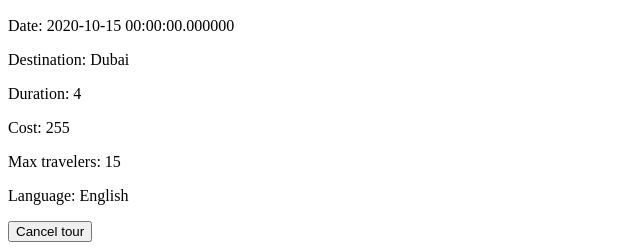
After one commit to khadijo/Group18.YourGuide.Prototype, a Flask app: template Gruppe_18/src/main/templates/user_tours.html in a window 1280 px wide. The commit adds this page. Shown: the part 1653-1903 px from the top of the page, without its empty margins (0-640 px from the left). Run offline with Flask 3, Linux system fonts and the light colour scheme; the template is opened without the code that fills it: values that come from a table or form of the project are taken from there, others are empty.

Commit message:
added the needed functionality so that a user can sign up to a tour and cancel a tour (basic)

```diff
--- a/Gruppe_18/src/main/app.py
+++ b/Gruppe_18/src/main/app.py
@@ -1,12 +1,11 @@
 import os
 from sqlite3 import IntegrityError
 
-from flask import Flask, render_template, request, flash
+from flask import Flask, render_template, request, flash, redirect, url_for
 from flask_sqlalchemy import SQLAlchemy
 from Gruppe_18.src.main.database.sql_alchemy import get_session
 from Gruppe_18.src.main.repository.AccountRepository import AccountRepository
-from Gruppe_18.src.main.model.models import Account
-
+from Gruppe_18.src.main.model.models import Account, tour_account_association
 app = Flask(__name__, template_folder='templates')
 module_path = os.path.dirname(os.path.abspath(__file__))
 database_name = os.path.join(module_path, "YourGuide.db")
@@ -43,8 +42,13 @@ def index():
     tours = Tour.query.all()
     return render_template('index.html')
 
+
+authenticated_user = None
+
+
 @app.route('/home', methods=['GET', 'POST'])
 def login():
+    global authenticated_user
     if request.method == 'POST':
         username = request.form['username']
         password = request.form['password']
@@ -52,13 +56,14 @@ def login():
             user = User.query.filter_by(username=username).first()
 
             if user and user.password == password:
+                authenticated_user = user
                 tours = Tour.query.all()
                 return render_template('homepage.html', tours=tours)
             else:
-                flash('Feil brukernavn eller passord', 'danger')
+                flash('Wrong username or password', 'danger')
 
         except IntegrityError:
-            flash('Det oppestod en feil ved innlogging', 'danger')
+            flash('An error occurred during login.', 'danger')
 
         return render_template('index.html')
 
@@ -76,6 +81,47 @@ def account_reg():
 
     return render_template('User_register.html')
 
+@app.route('/register_for_tour', methods=['POST'])
+def register_for_tour():
+    global authenticated_user
+    if authenticated_user is not None:
+        tour_id = request.form.get('tour_id')
+        user_id = authenticated_user.id
+        account_rep.account_register_to_tour(tour_id, user_id)
+        return 'You are now registered for the tour.'
+    else:
+        return 'You must be logged in to register for a tour', 401
+
+@app.route('/user_tours')
+def user_tours():
+    global authenticated_user
+    if authenticated_user is not None:
+        user_id = authenticated_user.id
+        user_tours = session.query(Tour).join(
+            tour_account_association, Tour.id == tour_account_association.c.tour_id
+        ).filter(tour_account_association.c.account_id == user_id).all()
+
+        user = session.query(Account).filter_by(account_id=user_id).first()
+
+        return render_template('user_tours.html', user_tours=user_tours, user=user)
+    else:
+        flash('You must be logged in to see your registered tours.', 'danger')
+        return redirect(url_for('login'))
+
+
+@app.route('/cancel_tour', methods=['POST'])
+def cancel_tour():
+    global authenticated_user
+    if authenticated_user is not None:
+        tour_id = request.form.get('tour_id')
+        user_id = authenticated_user.id
+        account_rep.account_cancel_tour(tour_id, user_id)
+        flash('Your tour was canceled', 'success')
+        return render_template('canceled_tour.html')
+    else:
+        flash('You must be logged in to cancel a tour.', 'danger')
+        return redirect(url_for('login'))
+
 
 if __name__ == '__main__':
     app.run(debug=True)
--- a/Gruppe_18/src/main/templates/homepage.html
+++ b/Gruppe_18/src/main/templates/homepage.html
@@ -82,6 +82,7 @@
 <body>
     <header class="header">
         <h1>Welcome, choose your adventure</h1>
+        <a href="/user_tours" class="your-tours-button">Go to Your Tours</a>
         <input type="text" placeholder="Search">
     </header>
     <main>
@@ -102,7 +103,10 @@
                     <p> Max travelers: {{ tour.max_travelers}}</p>
                     <p> Language: {{ tour.language}}</p>
                 </div>
-                <button>Join the tour</button>
+                   <form action="/register_for_tour" method="post">
+                        <input type="hidden" name="tour_id" value="{{ tour.id }}">
+                    <button type="submit">Join tour</button>
+                   </form>
             </div>
         {% endfor %}
     </main>
--- /dev/null
+++ b/Gruppe_18/src/main/templates/user_tours.html
@@ -0,0 +1,32 @@
+<!DOCTYPE html>
+<html lang="en">
+<head>
+    <meta charset="UTF-8">
+    <title>Your Tours</title>
+</head>
+<body>
+    <h1>Your Registered Tours</h1>
+    <main>
+        {% for tour in user_tours %}
+            <div class="{{ tour.id }}">
+                <h2>{{tour.title }}</h2>
+                <div class="image">
+                    <img src="{{ tour.pictureURL }}" style="max-height: 50vh;" alt="{{ tour.title }}">
+                </div>
+                <div class="text">
+                    <p> Date: {{ tour.date }}</p>
+                    <p> Destination: {{ tour.destination }}</p>
+                    <p> Duration: {{ tour.duration }}</p>
+                    <p> Cost: {{ tour.cost }}</p>
+                    <p> Max travelers: {{ tour.max_travelers}}</p>
+                    <p> Language: {{ tour.language}}</p>
+                </div>
+                    <form action="/cancel_tour" method="post">
+                        <input type="hidden" name="tour_id" value="{{ tour.id }}">
+                    <button type="submit">Cancel tour</button>
+                </form>
+            </div>
+        {% endfor %}
+    </main>
+</body>
+</html>
```
Also changed, not shown: Gruppe_18/src/main/main.py (+8 -4 lines).
